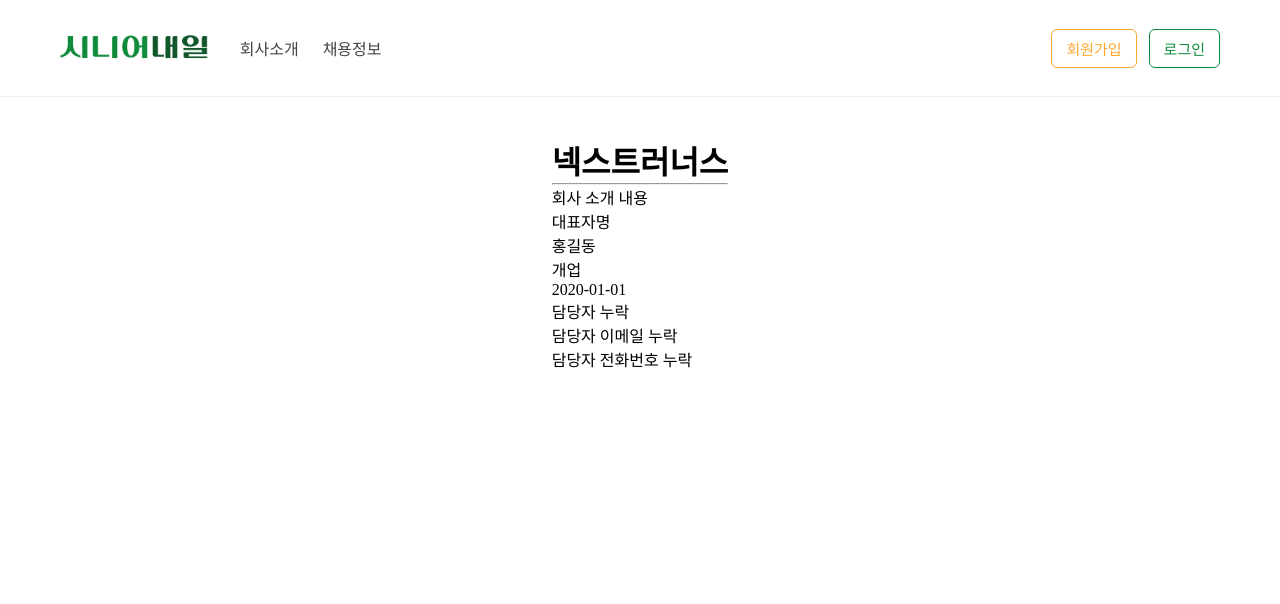
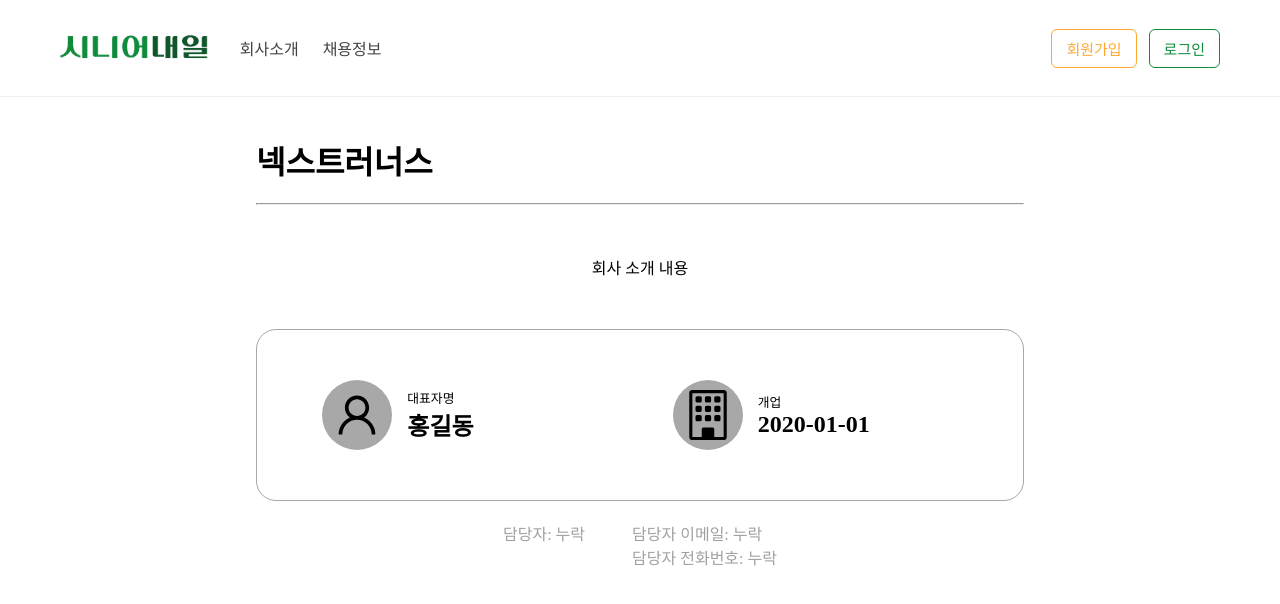
Before and after one commit to oz-consolidation-2Team/FE, a React (Vite) app: page /company_info_page/1 in a window 1280 px wide. Shown: the top 604 px of the page. Built offline with nearby package versions, Linux system fonts and the light colour scheme.

Commit message:
🎨 Style: 기업 정보 페이지 css 추가

```diff
--- /dev/null
+++ b/src/pages/CompanyInfo/CompanyInfo.scss
@@ -0,0 +1,72 @@
+$LINE_COLOR: #A8A8A8;
+
+.CompanyInfo_container {
+    display: flex;
+    flex-direction: column;
+    align-items: center;
+    width: 60%;
+
+    .intro {
+        margin: 50px 0;
+    }
+    .box {
+        display: flex;
+        justify-content: space-evenly;
+        align-items: center;
+        border: 1px solid $LINE_COLOR;
+        border-radius: 20px;
+        width: 100%;
+        padding: 50px 0;
+        margin-bottom: 20px;
+
+        > .info {
+            display: flex;
+            align-items: center;
+
+            .icon {
+                display: flex;
+                justify-content: center;
+                align-items: center;
+                border-radius: 50%;
+                background-color: #A8A8A8;
+                width: 70px;
+                height: 70px;
+                margin-right: 15px;
+
+                :nth-child(1) {
+                    width: 50px;
+                    height: 50px;
+                }
+            }
+            .category {
+                font-size: 0.8rem;
+            }
+            .data {
+                font-size: 1.5rem;
+                font-weight: bold;
+            }
+            :nth-child(2) {
+                width: 200px;
+                > * {
+                    width: 100%;
+                    height: 20%;
+                }
+            }
+        }
+    }
+    .manager {
+        display: flex;
+        justify-content: space-evenly;
+        color: #a1a1a1;
+        width: 100%;
+        padding: 0 200px;
+    }
+
+    h1 {
+        align-self: start;
+    }
+    hr {
+        width: 100%;
+        margin-top: 20px;
+    }
+}
--- a/src/pages/CompanyInfo/index.jsx
+++ b/src/pages/CompanyInfo/index.jsx
@@ -1,4 +1,7 @@
 import { useParams } from "react-router-dom"
+import "./CompanyInfo.scss"
+import { AiOutlineUser } from "react-icons/ai";
+import { BsBuilding } from "react-icons/bs";
 
 export default function CompanyInfo (props) {
     const params = useParams('id')
@@ -17,27 +20,36 @@
       }
 
     return (
-        <div>
+        <div className="CompanyInfo_container">
             <h1>{data.company_name}</h1>
             <hr />
-            <div>
-                <p>{data.company_intro}</p>
-                <div>
-                    <div>
-                        <p>대표자명</p>
-                        <p>{data.ceo_name}</p>
+            <p className="intro">{data.company_intro}</p>
+            <div className="box">
+                <div className="info">
+                    <div className="icon">
+                        <AiOutlineUser />
                     </div>
                     <div>
-                        <p>개업</p>
-                        <p>{data.opening_date}</p>
+                        <p className="category">대표자명</p>
+                        <p className="data">{data.ceo_name}</p>
                     </div>
                 </div>
+
+                <div className="info">
+                    <div className="icon">
+                        <BsBuilding />
+                    </div>
+                    <div>
+                        <p className="category">개업</p>
+                        <p className="data">{data.opening_date}</p>
+                    </div>
+                </div>
+            </div>
+            <div className="manager">
+                <p>담당자: 누락</p>
                 <div>
-                    <p>담당자 누락</p>
-                    <div>
-                        <p>담당자 이메일 누락</p>
-                        <p>담당자 전화번호 누락</p>
-                    </div>
+                    <p>담당자 이메일: 누락</p>
+                    <p>담당자 전화번호: 누락</p>
                 </div>
             </div>
         </div>
```
